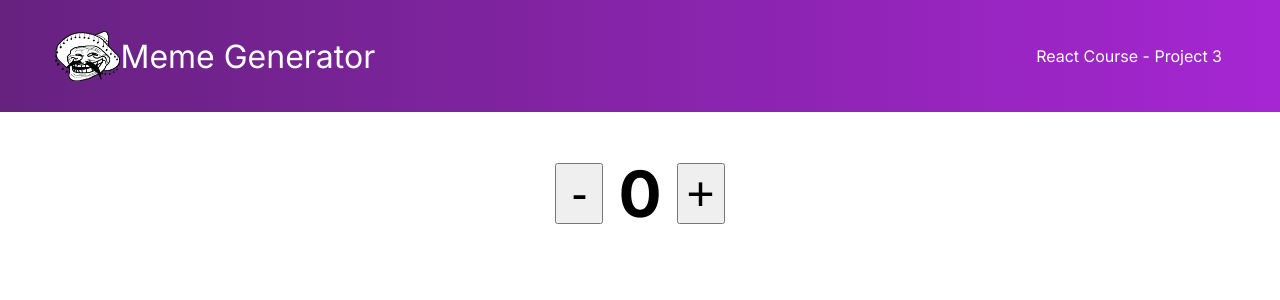
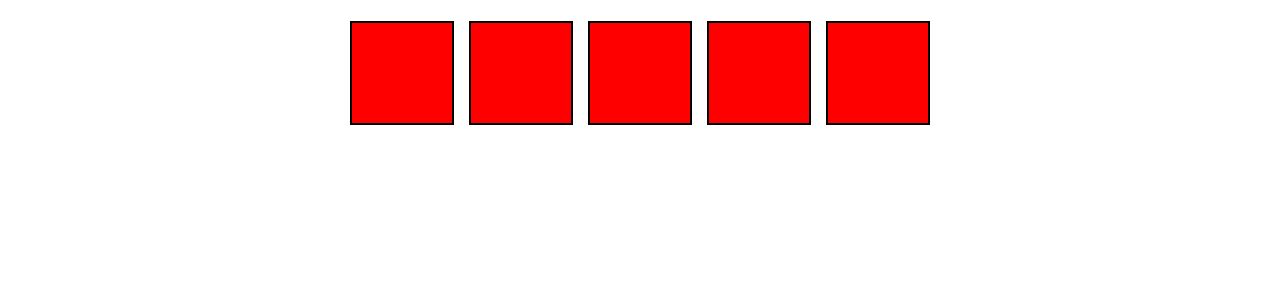
Before and after one commit to alexwebcoder/ReactPractice, a React (Create React App) app: page / in a window 1280 px wide. Shown: the top 300 px of the page. Built offline with nearby package versions, Linux system fonts and the light colour scheme.

Commit message:
styling with ternarys

```diff
--- a/src/App.js
+++ b/src/App.js
@@ -1,31 +1,26 @@
-import Count from "./components/Count";
-import Header from "./components/Header";
 import { useState } from "react";
-// import Meme from "./components/Meme";
+import boxes from "./boxes"
 
-const App = () => {
+const App = ({darkMode}) => {
 
-  const [count, setCount] = useState(0);
+const [squares, setSquares] = useState(boxes);
+console.log(squares.length)
+// props.darkMode;
 
-    const add = () => {
-        setCount(prevCount => prevCount + 1);
-    }
-    const subtract = () => {
-        setCount(prevCount => prevCount - 1);
-    }
+const styles = {
+  // backgroundColor: darkMode ? '#000' :  '#ccc'
+  backgroundColor: 'red'
 
-    console.log('App component rendered');
+}
 
-   return (
-    <>
-      <Header  img="troll.png"/>
-    <div className="container">
-        <button className="counter-minus" onClick={subtract}>-</button>
-      <Count number={count}/>
-      <button className="counter-plus" onClick={add}>+</button>
-    </div>
-    </>
-   )
+squares.length % 2 === 0 ? styles.backgroundColor = 'yellow' : styles.backgroundColor = 'red'
+
+
+const boxElements = squares.map((square) => <div style={styles} className="square-parent" key={square.id}></div>)
+  return (
+      <h1>{boxElements}</h1>
+  )
+
 }
 
 export default App;
--- /dev/null
+++ b/src/boxes.js
@@ -0,0 +1,23 @@
+export default [
+    {
+        id: 1,
+        on: true
+    },
+    {
+        id: 2,
+        on: false
+    },
+    {
+        id: 3,
+        on: true
+    },
+    {
+        id: 4,
+        on: true
+    },
+    {
+        id: 5,
+        on: false
+    },
+
+]
--- a/src/index.css
+++ b/src/index.css
@@ -109,3 +109,17 @@ main {
   font-size: 3rem;
   width: 48px;
 }
+
+h1 {
+  display: flex;
+  gap: 15px;
+  justify-content: center;
+}
+
+.square-parent {
+  border: 2px solid black;
+  background-color: transparent;
+  height: 100px;
+  width: 100px;
+
+}
--- a/src/index.js
+++ b/src/index.js
@@ -7,7 +7,7 @@ import reportWebVitals from './reportWebVitals';
 const root = ReactDOM.createRoot(document.getElementById('root'));
 root.render(
   <React.StrictMode>
-    <App />
+    <App darkMode={false}/>
   </React.StrictMode>
 );
 
```
